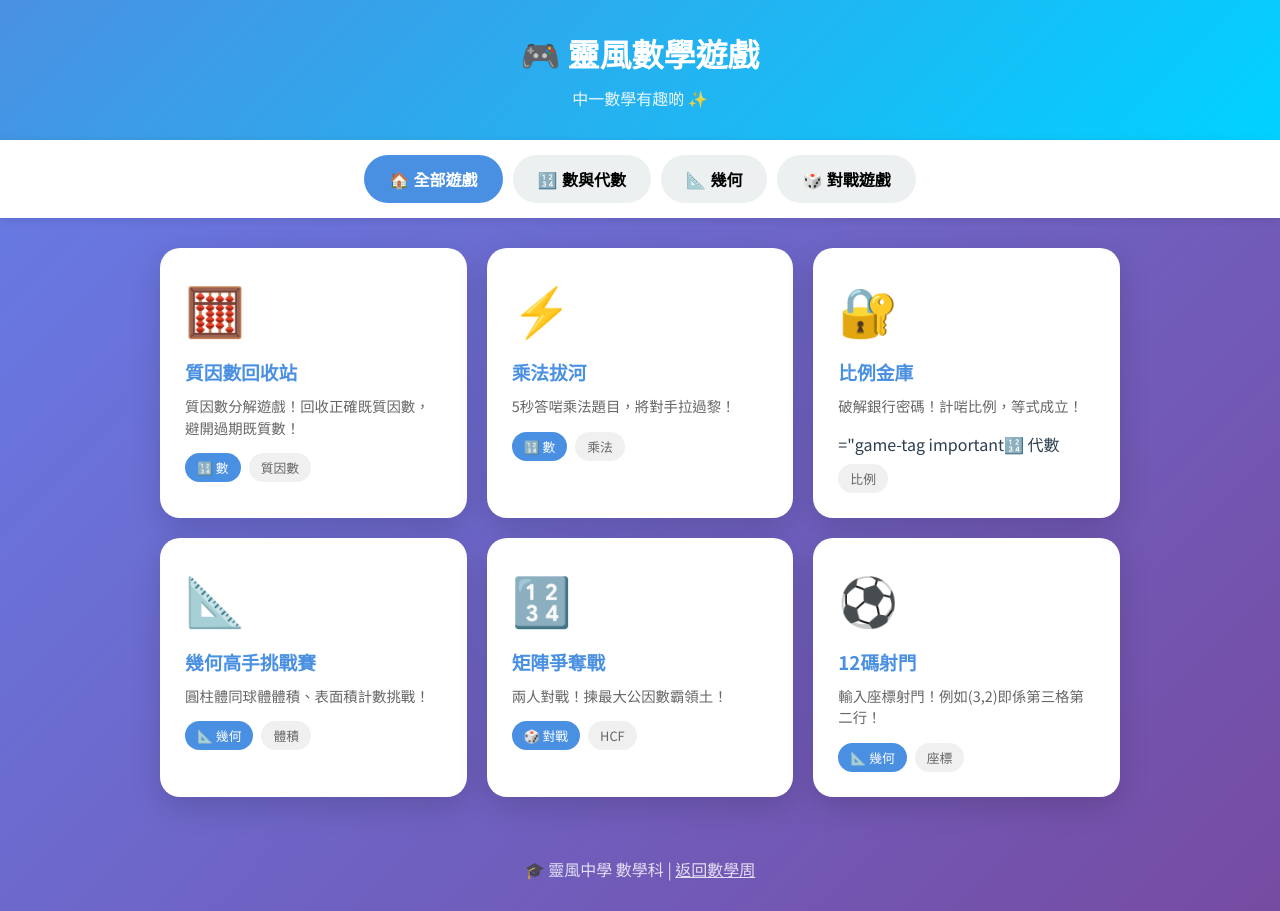
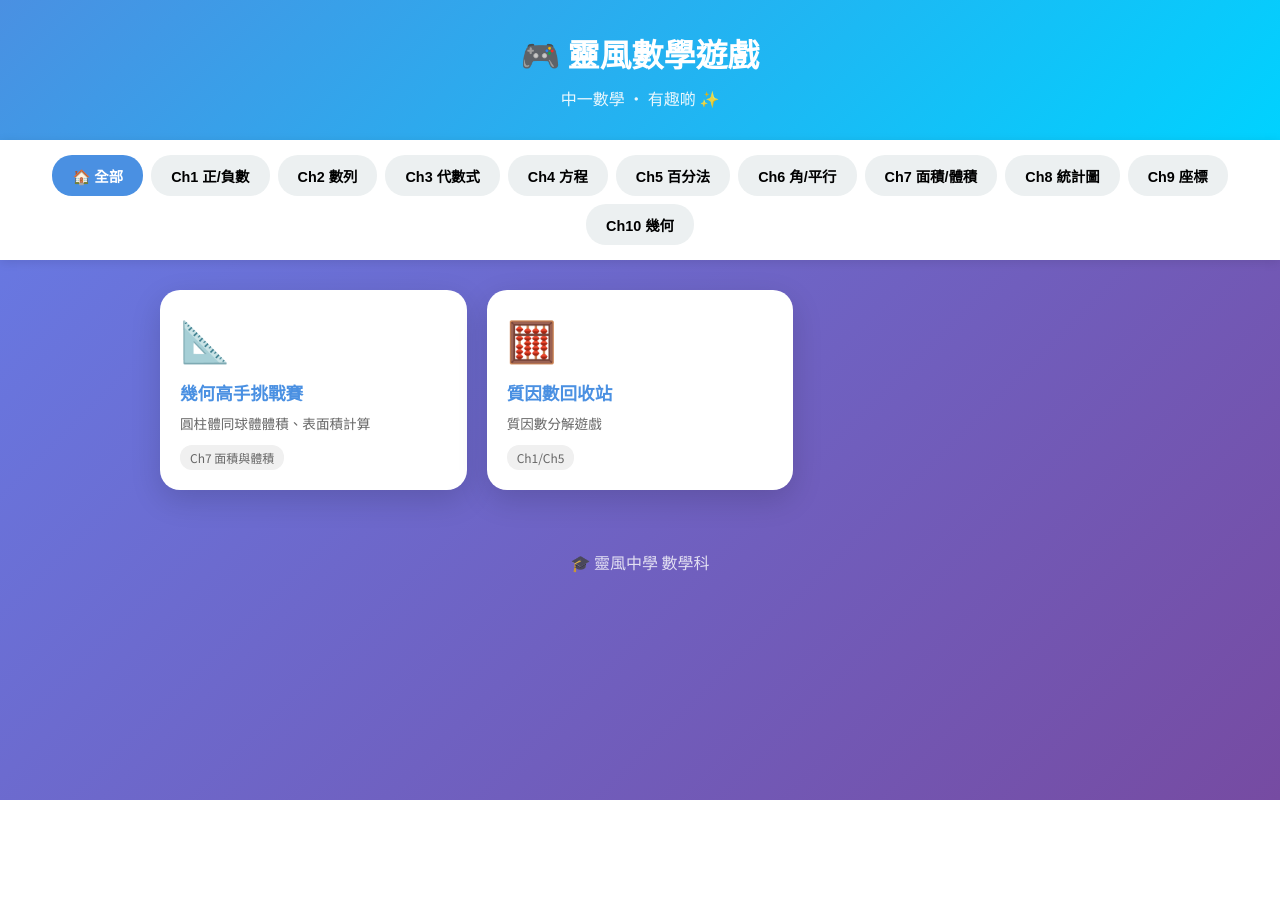
Before and after one commit to ai-lish/lsc-ole-s1-2026, a plain HTML site: page index.html in a window 1280 px wide. After the commit the page ends 800 px from the top, so only its background shows below. Drawn offline with Linux system fonts and the light colour scheme.

Commit message:
Add S1 chapter categories

```diff
--- a/index.html
+++ b/index.html
@@ -38,19 +38,23 @@
             justify-content: center;
             background: white;
             padding: 15px;
-            gap: 10px;
+            gap: 8px;
             flex-wrap: wrap;
             box-shadow: 0 2px 10px rgba(0,0,0,0.1);
+            position: sticky;
+            top: 0;
+            z-index: 100;
         }
         .tab-btn {
-            padding: 12px 25px;
+            padding: 10px 20px;
             border: none;
             background: var(--light);
-            border-radius: 25px;
-            font-size: 1rem;
+            border-radius: 20px;
+            font-size: 0.9rem;
             font-weight: bold;
             cursor: pointer;
             transition: all 0.3s;
+            white-space: nowrap;
         }
         .tab-btn:hover { background: #ddd; }
         .tab-btn.active {
@@ -67,14 +71,14 @@
         /* Games Grid */
         .games-grid {
             display: grid;
-            grid-template-columns: repeat(auto-fill, minmax(280px, 1fr));
+            grid-template-columns: repeat(auto-fill, minmax(260px, 1fr));
             gap: 20px;
         }
 
         .game-card {
             background: white;
             border-radius: 20px;
-            padding: 25px;
+            padding: 20px;
             box-shadow: 0 10px 30px rgba(0,0,0,0.15);
             cursor: pointer;
             transition: transform 0.3s, box-shadow 0.3s;
@@ -84,47 +88,31 @@
             box-shadow: 0 15px 40px rgba(0,0,0,0.2);
         }
         .game-icon {
-            font-size: 3rem;
-            margin-bottom: 15px;
+            font-size: 2.5rem;
+            margin-bottom: 12px;
         }
         .game-card h3 {
             color: var(--primary);
-            margin-bottom: 10px;
+            margin-bottom: 8px;
+            font-size: 1.1rem;
         }
         .game-card p {
             color: #666;
-            font-size: 0.9rem;
+            font-size: 0.85rem;
             line-height: 1.5;
-            margin-bottom: 15px;
+            margin-bottom: 12px;
         }
         .game-tags {
             display: flex;
-            gap: 8px;
+            gap: 6px;
             flex-wrap: wrap;
         }
         .game-tag {
-            padding: 5px 12px;
+            padding: 4px 10px;
             background: #f0f0f0;
-            border-radius: 15px;
-            font-size: 0.8rem;
+            border-radius: 12px;
+            font-size: 0.75rem;
             color: #666;
-        }
-        .game-tag.important {
-            background: var(--primary);
-            color: white;
-        }
-
-        /* Category Description */
-        .category-desc {
-            background: white;
-            border-radius: 15px;
-            padding: 20px;
-            margin-bottom: 25px;
-            box-shadow: 0 5px 15px rgba(0,0,0,0.1);
-        }
-        .category-desc h2 {
-            color: var(--primary);
-            margin-bottom: 10px;
         }
 
         /* Footer */
@@ -136,8 +124,8 @@
         }
 
         @media (max-width: 600px) {
-            .tabs { gap: 5px; }
-            .tab-btn { padding: 10px 15px; font-size: 0.9rem; }
+            .tabs { gap: 5px; padding: 10px; }
+            .tab-btn { padding: 8px 12px; font-size: 0.8rem; }
             header h1 { font-size: 1.5rem; }
         }
     </style>
@@ -145,212 +133,147 @@
 <body>
     <header>
         <h1>🎮 靈風數學遊戲</h1>
-        <p>中一數學有趣啲 ✨</p>
+        <p>中一數學 · 有趣啲 ✨</p>
     </header>
 
     <!-- Tab Navigation -->
     <div class="tabs">
-        <button class="tab-btn active" onclick="showTab('all')">🏠 全部遊戲</button>
-        <button class="tab-btn" onclick="showTab('number')">🔢 數與代數</button>
-        <button class="tab-btn" onclick="showTab('geometry')">📐 幾何</button>
-        <button class="tab-btn" onclick="showTab('games')">🎲 對戰遊戲</button>
+        <button class="tab-btn active" onclick="showTab('all')">🏠 全部</button>
+        <button class="tab-btn" onclick="showTab('ch1')">Ch1 正/負數</button>
+        <button class="tab-btn" onclick="showTab('ch2')">Ch2 數列</button>
+        <button class="tab-btn" onclick="showTab('ch3')">Ch3 代數式</button>
+        <button class="tab-btn" onclick="showTab('ch4')">Ch4 方程</button>
+        <button class="tab-btn" onclick="showTab('ch5')">Ch5 百分法</button>
+        <button class="tab-btn" onclick="showTab('ch6')">Ch6 角/平行</button>
+        <button class="tab-btn" onclick="showTab('ch7')">Ch7 面積/體積</button>
+        <button class="tab-btn" onclick="showTab('ch8')">Ch8 統計圖</button>
+        <button class="tab-btn" onclick="showTab('ch9')">Ch9 座標</button>
+        <button class="tab-btn" onclick="showTab('ch10')">Ch10 幾何</button>
     </div>
 
     <div class="container">
         <!-- All Games -->
         <div id="all" class="tab-content active">
             <div class="games-grid">
-                <!-- Number Games -->
-                <div class="game-card" onclick="openGame('質因數回收站')">
-                    <div class="game-icon">🧮</div>
-                    <h3>質因數回收站</h3>
-                    <p>質因數分解遊戲！回收正確既質因數，避開過期既質數！</p>
+                <div class="game-card" onclick="openGame('ch7')">
+                    <div class="game-icon">📐</div>
+                    <h3>幾何高手挑戰賽</h3>
+                    <p>圓柱體同球體體積、表面積計算</p>
                     <div class="game-tags">
-                        <span class="game-tag important">🔢 數</span>
-                        <span class="game-tag">質因數</span>
+                        <span class="game-tag">Ch7 面積與體積</span>
                     </div>
                 </div>
 
-                <div class="game-card" onclick="openGame('乘法拔河')">
-                    <div class="game-icon">⚡</div>
-                    <h3>乘法拔河</h3>
-                    <p>5秒答啱乘法題目，將對手拉過黎！</p>
+                <div class="game-card" onclick="openGame('質因數')">
+                    <div class="game-icon">🧮</div>
+                    <h3>質因數回收站</h3>
+                    <p>質因數分解遊戲</p>
                     <div class="game-tags">
-                        <span class="game-tag important">🔢 數</span>
-                        <span class="game-tag">乘法</span>
-                    </div>
-                </div>
-
-                <div class="game-card" onclick="openGame('比例金庫')">
-                    <div class="game-icon">🔐</div>
-                    <h3>比例金庫</h3>
-                    <p>破解銀行密碼！計啱比例，等式成立！</p>
-                    <div class="game-tags">
-                        <span class">="game-tag important🔢 代數</span>
-                        <span class="game-tag">比例</span>
-                    </div>
-                </div>
-
-                <!-- Geometry Games -->
-                <div class="game-card" onclick="openGame('幾何高手')">
-                    <div class="game-icon">📐</div>
-                    <h3>幾何高手挑戰賽</h3>
-                    <p>圓柱體同球體體積、表面積計數挑戰！</p>
-                    <div class="game-tags">
-                        <span class="game-tag important">📐 幾何</span>
-                        <span class="game-tag">體積</span>
-                    </div>
-                </div>
-
-                <div class="game-card" onclick="openGame('矩陣爭奪戰')">
-                    <div class="game-icon">🔢</div>
-                    <h3>矩陣爭奪戰</h3>
-                    <p>兩人對戰！揀最大公因數霸領土！</p>
-                    <div class="game-tags">
-                        <span class="game-tag important">🎲 對戰</span>
-                        <span class="game-tag">HCF</span>
-                    </div>
-                </div>
-
-                <div class="game-card" onclick="openGame('12碼射門')">
-                    <div class="game-icon">⚽</div>
-                    <h3>12碼射門</h3>
-                    <p>輸入座標射門！例如(3,2)即係第三格第二行！</p>
-                    <div class="game-tags">
-                        <span class="game-tag important">📐 幾何</span>
-                        <span class="game-tag">座標</span>
+                        <span class="game-tag">Ch1/Ch5</span>
                     </div>
                 </div>
             </div>
         </div>
 
-        <!-- Number & Algebra -->
-        <div id="number" class="tab-content">
-            <div class="category-desc">
-                <h2>🔢 數與代數</h2>
-                <p>整數、乘法、質因數、比例等數論同代數遊戲</p>
-            </div>
+        <!-- Ch1 正數與負數 -->
+        <div id="ch1" class="tab-content">
             <div class="games-grid">
-                <div class="game-card" onclick="openGame('質因數回收站')">
+                <div class="game-card" onclick="openGame('質因數')">
                     <div class="game-icon">🧮</div>
                     <h3>質因數回收站</h3>
-                    <p>質因數分解遊戲！回收正確既質因數，避開過期既質數！</p>
+                    <p>質因數分解遊戲</p>
                     <div class="game-tags">
                         <span class="game-tag">質因數</span>
-                    </div>
-                </div>
-
-                <div class="game-card" onclick="openGame('乘法拔河')">
-                    <div class="game-icon">⚡</div>
-                    <h3>乘法拔河</h3>
-                    <p>5秒答啱乘法題目，將對手拉過黎！</p>
-                    <div class="game-tags">
-                        <span class="game-tag">乘法</span>
-                    </div>
-                </div>
-
-                <div class="game-card" onclick="openGame('比例金庫')">
-                    <div class="game-icon">🔐</div>
-                    <h3>比例金庫</h3>
-                    <p>破解銀行密碼！計啱比例，等式成立！</p>
-                    <div class="game-tags">
-                        <span class="game-tag">比例</span>
                     </div>
                 </div>
             </div>
         </div>
 
-        <!-- Geometry -->
-        <div id="geometry" class="tab-content">
-            <div class="category-desc">
-                <h2>📐 幾何</h2>
-                <p>圖形、體積、表面積、座標等幾何遊戲</p>
-            </div>
+        <!-- Ch2 數列 -->
+        <div id="ch2" class="tab-content">
+            <div class="games-grid"></div>
+        </div>
+
+        <!-- Ch3 代數式 -->
+        <div id="ch3" class="tab-content">
+            <div class="games-grid"></div>
+        </div>
+
+        <!-- Ch4 一元一次方程式 -->
+        <div id="ch4" class="tab-content">
+            <div class="games-grid"></div>
+        </div>
+
+        <!-- Ch5 百分法 -->
+        <div id="ch5" class="tab-content">
             <div class="games-grid">
-                <div class="game-card" onclick="openGame('幾何高手')">
-                    <div class="game-icon">📐</div>
-                    <h3>幾何高手挑戰賽</h3>
-                    <p>圓柱體同球體體積、表面積計數挑戰！</p>
+                <div class="game-card" onclick="openGame('質因數')">
+                    <div class="game-icon">🧮</div>
+                    <h3>質因數回收站</h3>
+                    <p>質因數分解遊戲</p>
                     <div class="game-tags">
-                        <span class="game-tag">體積</span>
-                        <span class="game-tag">表面積</span>
-                    </div>
-                </div>
-
-                <div class="game-card" onclick="openGame('12碼射門')">
-                    <div class="game-icon">⚽</div>
-                    <h3>12碼射門</h3>
-                    <p>輸入座標射門！例如(3,2)即係第三格第二行！</p>
-                    <div class="game-tags">
-                        <span class="game-tag">座標</span>
+                        <span class="game-tag">質因數</span>
                     </div>
                 </div>
             </div>
         </div>
 
-        <!-- Battle Games -->
-        <div id="games" class="tab-content">
-            <div class="category-desc">
-                <h2>🎲 對戰遊戲</h2>
-                <p>可以兩人一齊玩既對戰遊戲</p>
-            </div>
+        <!-- Ch6 角與平行線 -->
+        <div id="ch6" class="tab-content">
+            <div class="games-grid"></div>
+        </div>
+
+        <!-- Ch7 面積與體積 -->
+        <div id="ch7" class="tab-content">
             <div class="games-grid">
-                <div class="game-card" onclick="openGame('矩陣爭奪戰')">
-                    <div class="game-icon">🔢</div>
-                    <h3>矩陣爭奪戰</h3>
-                    <p>兩人對戰！揀最大公因數霸領土！</p>
+                <div class="game-card" onclick="openGame('ch7')">
+                    <div class="game-icon">📐</div>
+                    <h3>幾何高手挑戰賽</h3>
+                    <p>圓柱體同球體體積、表面積計算</p>
                     <div class="game-tags">
-                        <span class="game-tag">雙人</span>
-                        <span class="game-tag">HCF</span>
-                    </div>
-                </div>
-
-                <div class="game-card" onclick="openGame('Rummikub')">
-                    <div class="game-icon">🎲</div>
-                    <h3>Rummikub 計時器</h3>
-                    <p>數學周Rummikub大賽專用計時器！</p>
-                    <div class="game-tags">
-                        <span class="game-tag">雙人</span>
-                        <span class="game-tag">計時</span>
+                        <span class="game-tag">圓柱體</span>
+                        <span class="game-tag">球體</span>
                     </div>
                 </div>
             </div>
         </div>
+
+        <!-- Ch8 統計圖 -->
+        <div id="ch8" class="tab-content">
+            <div class="games-grid"></div>
+        </div>
+
+        <!-- Ch9 座標 -->
+        <div id="ch9" class="tab-content">
+            <div class="games-grid"></div>
+        </div>
+
+        <!-- Ch10 幾何作圖 -->
+        <div id="ch10" class="tab-content">
+            <div class="games-grid"></div>
+        </div>
     </div>
 
     <footer>
-        <p>🎓 靈風中學 數學科 | <a href="https://math-lish.github.io/math-week-2026/" style="color:white;">返回數學周</a></p>
+        <p>🎓 靈風中學 數學科</p>
     </footer>
 
     <script>
         function showTab(tabId) {
-            // Hide all tabs
-            document.querySelectorAll('.tab-content').forEach(tab => {
-                tab.classList.remove('active');
-            });
-            // Show selected tab
+            document.querySelectorAll('.tab-content').forEach(tab => tab.classList.remove('active'));
             document.getElementById(tabId).classList.add('active');
-
-            // Update button states
-            document.querySelectorAll('.tab-btn').forEach(btn => {
-                btn.classList.remove('active');
-            });
+            document.querySelectorAll('.tab-btn').forEach(btn => btn.classList.remove('active'));
             event.target.classList.add('active');
         }
 
-        function openGame(gameName) {
+        function openGame(game) {
             const gameUrls = {
-                '質因數回收站': './質因數回收站.html',
-                '乘法拔河': 'https://math-lish.github.io/math-week-2026/games.html',
-                '比例金庫': 'https://math-lish.github.io/math-week-2026/games.html',
-                '幾何高手': './幾何高手.html',
-                '矩陣爭奪戰': 'https://math-lish.github.io/math-week-2026/games.html',
-                '12碼射門': 'https://math-lish.github.io/math-week-2026/games.html',
-                'Rummikub': 'https://math-lish.github.io/math-week-2026/rummikub.html'
+                'ch7': './幾何高手.html',
+                '質因數': './質因數回收站.html'
             };
 
-            if (gameUrls[gameName]) {
-                window.location.href = gameUrls[gameName];
+            if (gameUrls[game]) {
+                window.location.href = gameUrls[game];
             }
         }
     </script>
```
